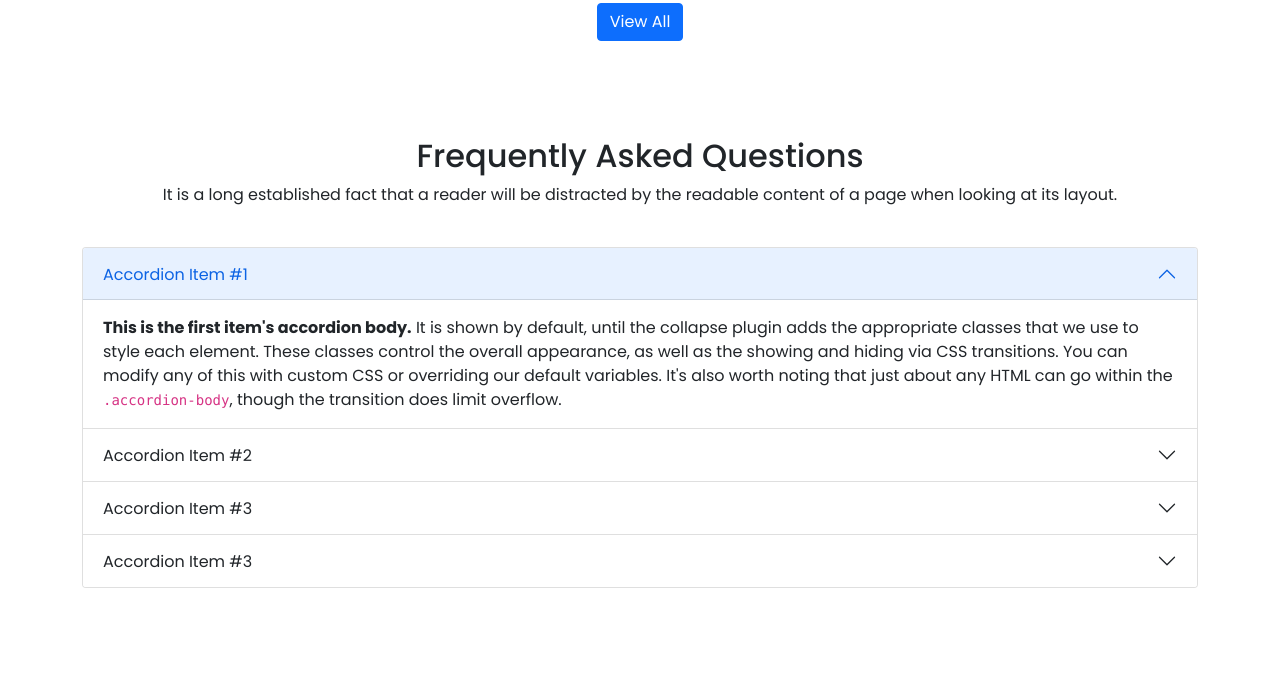
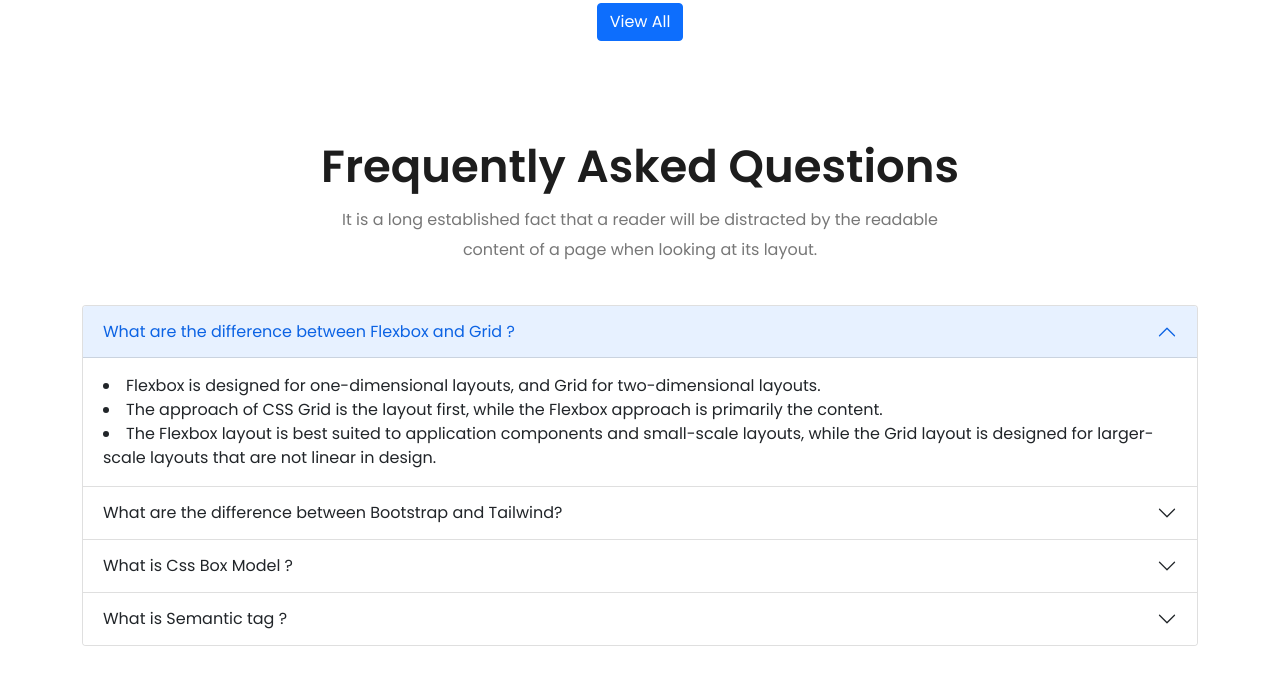
Before and after one commit to emeshitaafrin/deep-learning, a plain HTML site: page index.html in a window 1280 px wide. Shown: the part 3498-4179 px from the top of the page. Drawn offline with nearby package versions, Linux system fonts and the light colour scheme; a web font is replaced by a local one.

Commit message:
Last Update fixed FAQ section

```diff
--- a/assets/css/style.css
+++ b/assets/css/style.css
@@ -169,7 +169,20 @@ url(../images/banner-2.jpg);
 /* Team-area  style start */
 
 /* faq area  style start */
-.faq-area {}
+.faq-area .section-title h2 {
+    font-weight: 600;
+    font-size: 45px;
+    line-height: 60px;
+    text-align: center;
+    color: #1D1D1D;
+}
+.faq-area .section-title p {
+    font-weight: 400;
+    font-size: 16px;
+    line-height: 30px;
+    text-align: center;
+    color: #777777;
+}
 /* faq area  style end */
 
 /* client area  style start */
--- a/index.html
+++ b/index.html
@@ -37,6 +37,7 @@
             <button type="button" class="btn btn-primary bg-light text-info rounded ms-5" data-bs-toggle="modal" data-bs-target="#exampleModal">
               Register Now
             </button>
+             <!-- Modal -->
             <div class="modal fade" id="exampleModal" tabindex="-1" aria-labelledby="exampleModalLabel" aria-hidden="true">
               <div class="modal-dialog">
                 <div class="modal-content">
@@ -267,22 +268,29 @@
             <div class="modal fade" id="exampleModal" tabindex="-1" aria-labelledby="exampleModalLabel" aria-hidden="true">
               <div class="modal-dialog">
                 <div class="modal-content">
-                  <div class="modal-header">
+                  <div class="modal-header px-5">
                     <h5 class="modal-title" id="exampleModalLabel">Please Register</h5>
                     <button type="button" class="btn-close" data-bs-dismiss="modal" aria-label="Close"></button>
                   </div>
                   <div class="modal-body">
-                    <form>
+                    <form class="p-4">
                       <div class="mb-3">
-                        <label for="exampleInputEmail1" class="form-label">Email address</label>
+                        <label for="exampleInputEmail1" class="form-label">First Name</label>
+                        <input type="name" class="form-control" id="exampleInputEmail1" aria-describedby="emailHelp">
+                      </div>
+                      <div class="mb-3">
+                        <label for="exampleInputEmail1" class="form-label">Last Name</label>
+                        <input type="name" class="form-control" id="exampleInputEmail1" aria-describedby="emailHelp">
+                      </div>
+                      <div class="mb-3">
+                        <label for="exampleInputEmail1" class="form-label">Email </label>
                         <input type="email" class="form-control" id="exampleInputEmail1" aria-describedby="emailHelp">
-                        <div id="emailHelp" class="form-text">We'll never share your email with anyone else.</div>
                       </div>
                       <div class="mb-3">
                         <label for="exampleInputPassword1" class="form-label">Password</label>
                         <input type="password" class="form-control" id="exampleInputPassword1">
                       </div>
-                      <button type="submit" class="btn btn-primary">Register</button>
+                      <button type="submit" class="btn btn-primary px-4 py-2 mt-4">Register</button>
                     </form>
                   </div>
                 </div>
@@ -362,56 +370,61 @@
 <section class="faq-area pb-5 pt-5">
   <div class="container">
     <div class="section-title text-center pb-4">
-      <h2 >Frequently Asked Questions</h2>
-      <p>It is a long established fact that a reader will be distracted by the readable content of a page when looking at its layout.</p>
+      <h2>Frequently Asked Questions</h2>
+      <p>It is a long established fact that a reader will be distracted by the readable <br> content of a page when looking at its layout.</p>
     </div>
     <div class="row ">
       <div class="accordion" id="accordionExample">
         <div class="accordion-item">
           <h2 class="accordion-header" id="headingOne">
             <button class="accordion-button" type="button" data-bs-toggle="collapse" data-bs-target="#collapseOne" aria-expanded="true" aria-controls="collapseOne">
-              Accordion Item #1
+              What are the difference between Flexbox and Grid ?
             </button>
           </h2>
           <div id="collapseOne" class="accordion-collapse collapse show" aria-labelledby="headingOne" data-bs-parent="#accordionExample">
             <div class="accordion-body">
-              <strong>This is the first item's accordion body.</strong> It is shown by default, until the collapse plugin adds the appropriate classes that we use to style each element. These classes control the overall appearance, as well as the showing and hiding via CSS transitions. You can modify any of this with custom CSS or overriding our default variables. It's also worth noting that just about any HTML can go within the <code>.accordion-body</code>, though the transition does limit overflow.
+              <li>Flexbox is designed for one-dimensional layouts, and Grid for two-dimensional layouts.</li>
+              <li>The approach of CSS Grid is the layout first, while the Flexbox approach is primarily the content.</li>
+              <li>The Flexbox layout is best suited to application components and small-scale layouts, while the Grid layout is designed for larger-scale layouts that are not linear in design.</li>
             </div>
           </div>
         </div>
         <div class="accordion-item">
           <h2 class="accordion-header" id="headingTwo">
             <button class="accordion-button collapsed" type="button" data-bs-toggle="collapse" data-bs-target="#collapseTwo" aria-expanded="false" aria-controls="collapseTwo">
-              Accordion Item #2
+              What are the difference between Bootstrap and Tailwind?
             </button>
           </h2>
           <div id="collapseTwo" class="accordion-collapse collapse" aria-labelledby="headingTwo" data-bs-parent="#accordionExample">
             <div class="accordion-body">
-              <strong>This is the second item's accordion body.</strong> It is hidden by default, until the collapse plugin adds the appropriate classes that we use to style each element. These classes control the overall appearance, as well as the showing and hiding via CSS transitions. You can modify any of this with custom CSS or overriding our default variables. It's also worth noting that just about any HTML can go within the <code>.accordion-body</code>, though the transition does limit overflow.
+              <li>Tailwind offers predesigned widgets to build a site from scratch with fast UI development.</li>
+              <li>Bootstrap comes with a set of pre-styled responsive, mobile-first components that possess a definite UI kit.</li>
+              <li>Tailwind CSS uses a set of utility classes to create a neat UI with more flexibility and uniqueness.</li>
+              <li>Sites created using Bootstrap follow the generic pattern that makes them look identical.</li>
             </div>
           </div>
         </div>
         <div class="accordion-item">
           <h2 class="accordion-header" id="headingThree">
             <button class="accordion-button collapsed" type="button" data-bs-toggle="collapse" data-bs-target="#collapseThree" aria-expanded="false" aria-controls="collapseThree">
-              Accordion Item #3
+              What is Css Box Model ?
             </button>
           </h2>
           <div id="collapseThree" class="accordion-collapse collapse" aria-labelledby="headingThree" data-bs-parent="#accordionExample">
             <div class="accordion-body">
-              <strong>This is the third item's accordion body.</strong> It is hidden by default, until the collapse plugin adds the appropriate classes that we use to style each element. These classes control the overall appearance, as well as the showing and hiding via CSS transitions. You can modify any of this with custom CSS or overriding our default variables. It's also worth noting that just about any HTML can go within the <code>.accordion-body</code>, though the transition does limit overflow.
+              <p>The CSS box model is essentially a box that wraps around every HTML element. It consists of: margins, borders, padding, and the actual content.</p>
             </div>
           </div>
         </div>
         <div class="accordion-item">
           <h2 class="accordion-header" id="headingFour">
             <button class="accordion-button collapsed" type="button" data-bs-toggle="collapse" data-bs-target="#collapseFour" aria-expanded="false" aria-controls="collapseFour">
-              Accordion Item #3
+              What is Semantic tag ?
             </button>
           </h2>
           <div id="collapseFour" class="accordion-collapse collapse" aria-labelledby="headingFour" data-bs-parent="#accordionExample">
             <div class="accordion-body">
-              <strong>This is the third item's accordion body.</strong> It is hidden by default, until the collapse plugin adds the appropriate classes that we use to style each element. These classes control the overall appearance, as well as the showing and hiding via CSS transitions. You can modify any of this with custom CSS or overriding our default variables. It's also worth noting that just about any HTML can go within the <code>.accordion-body</code>, though the transition does limit overflow.
+              <p>In HTML, for example, the "h1" element is a semantic element, which gives the text it wraps around the role of "a top level heading on the page."</p>
             </div>
           </div>
         </div>
```
